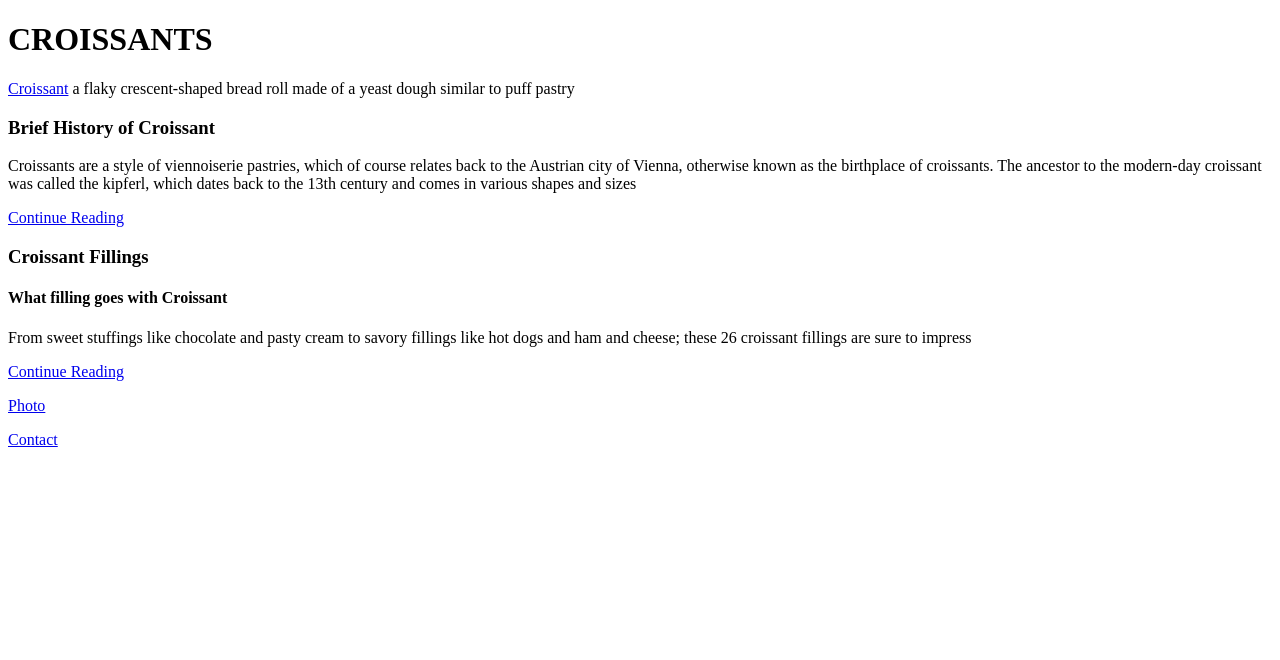
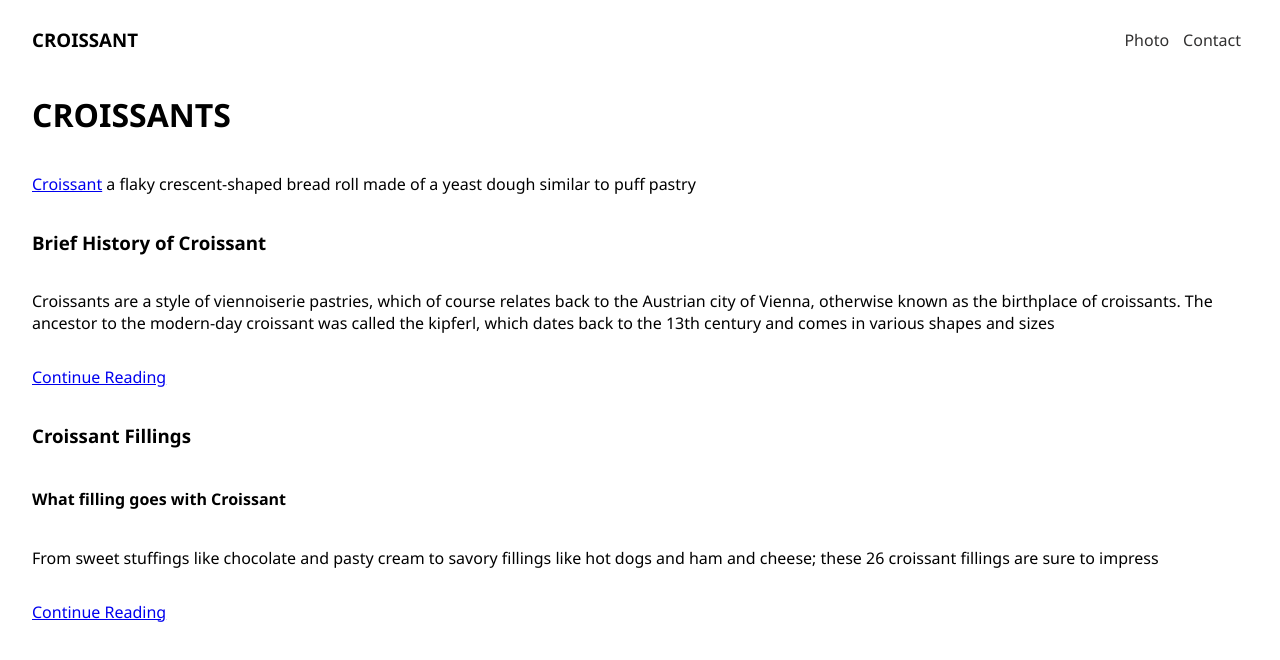
Before and after one commit to Hestia-Arc/Croissants, a plain HTML site: page index.html in a window 1280 px wide. Drawn offline with Linux system fonts and the light colour scheme.

Commit message:
Update Page

```diff
--- a/index.html
+++ b/index.html
@@ -5,23 +5,35 @@
     <meta http-equiv="X-UA-Compatible" content="IE=edge">
     <meta name="viewport" content="width=device-width, initial-scale=1.0">
     <title>Croissants</title>
-    <link rel="stylesheet" href="style.css">
+    <link rel="stylesheet" href="src/styles.css">
 </head>
 <body>
-    <h1>CROISSANTS</h1>
-    <p><a href="https://www.collinsdictionary.com/dictionary/english/croissant">Croissant</a>  a flaky crescent-shaped bread roll made of a yeast dough similar to puff pastry</p>
 
-    <h3>Brief History of Croissant</h3>
-    <p>Croissants are a style of viennoiserie pastries, which of course relates back to the Austrian city of Vienna, otherwise known as the birthplace of croissants. The ancestor to the modern-day croissant was called the kipferl,
+    <!-- navigation -->
+    <nav>
+        <h3 class="nav-tag">CROISSANT</h3>
+        <ul class="nav-menu">
+            <li><a href="pages/photo.html" class="link">Photo</a></li>
+            <li><a href="pages/contact.html" class="link">Contact</a></li>
+        </ul>
+    </nav>
+
+    <!-- Definition -->
+    <h1 class="def-tag">CROISSANTS</h1>
+    <p class="def-content"><a class="def-link" href="https://www.collinsdictionary.com/dictionary/english/croissant">Croissant</a>  a flaky crescent-shaped bread roll made of a yeast dough similar to puff pastry</p>
+
+    <!-- Brief -->
+    <h3 class="brief-tag">Brief History of Croissant</h3>
+    <p class="brief-content">Croissants are a style of viennoiserie pastries, which of course relates back to the Austrian city of Vienna, otherwise known as the birthplace of croissants. The ancestor to the modern-day croissant was called the kipferl,
         which dates back to the 13th century and comes in various shapes and sizes</p>
-    <p><a href="https://altohartley.com/a-brief-history-of-the-croissant/https://altohartley.com/a-brief-history-of-the-croissant/">Continue Reading</a></p>
+    <p class="brief-link"><a href="https://altohartley.com/a-brief-history-of-the-croissant/https://altohartley.com/a-brief-history-of-the-croissant/">Continue Reading</a></p>
 
+    <!-- Filling -->
     <h3>Croissant Fillings</h3>
     <h4>What filling goes with Croissant</h4>
     <p>From sweet stuffings like chocolate and pasty cream to savory fillings like hot dogs and ham and cheese; these 26 croissant fillings are sure to impress</p>
     <p><a href="https://insanelygoodrecipes.com/croissant-fillings/">Continue Reading</a></p>
 
-    <p><a href="pages/photo.html">Photo</a></p>
-    <p><a href="pages/contact.html">Contact</a></p>
+
 </body>
 </html>
--- a/src/styles.css
+++ b/src/styles.css
@@ -0,0 +1,61 @@
+/* Resets */
+html {
+    margin: 0;
+    padding: 0;
+    box-sizing: border-box;
+
+}
+
+/* Body */
+body {
+    font-family: 'Segoe UI', Tahoma, Geneva, Verdana, sans-serif;
+    /* background-color: #f3f3f3; */
+    padding: 1.5rem;
+    padding-top: 0;
+    display: flex;
+    flex-direction: column;
+    height: 100%;
+
+}
+
+/* CSS Variables */
+:root {
+    --primary-color: #0E625F;
+    --secondary-color: ;
+    --normal-font: ;
+    --bold-font: ;
+}
+
+/* Utilities */
+.text-centered {
+    text-align: center;
+}
+.link {
+    text-decoration: none;
+    color: rgb(49, 48, 48);
+}
+.link:hover {
+    opacity: 0.7;
+}
+
+
+/* Navigation */
+nav {
+    display: flex;
+    justify-content: space-between;
+
+}
+.nav-tag {
+
+}
+.nav-menu {
+    display: flex;
+    margin: 1.3rem 0;
+}
+ul {
+    padding-inline-start: 0;
+}
+li {
+    list-style-type: none;
+    margin: 0 7px;
+}
```
Also changed, not shown: pages/contact.html (+23 -0 lines), pages/photo.html (+34 -0 lines).
